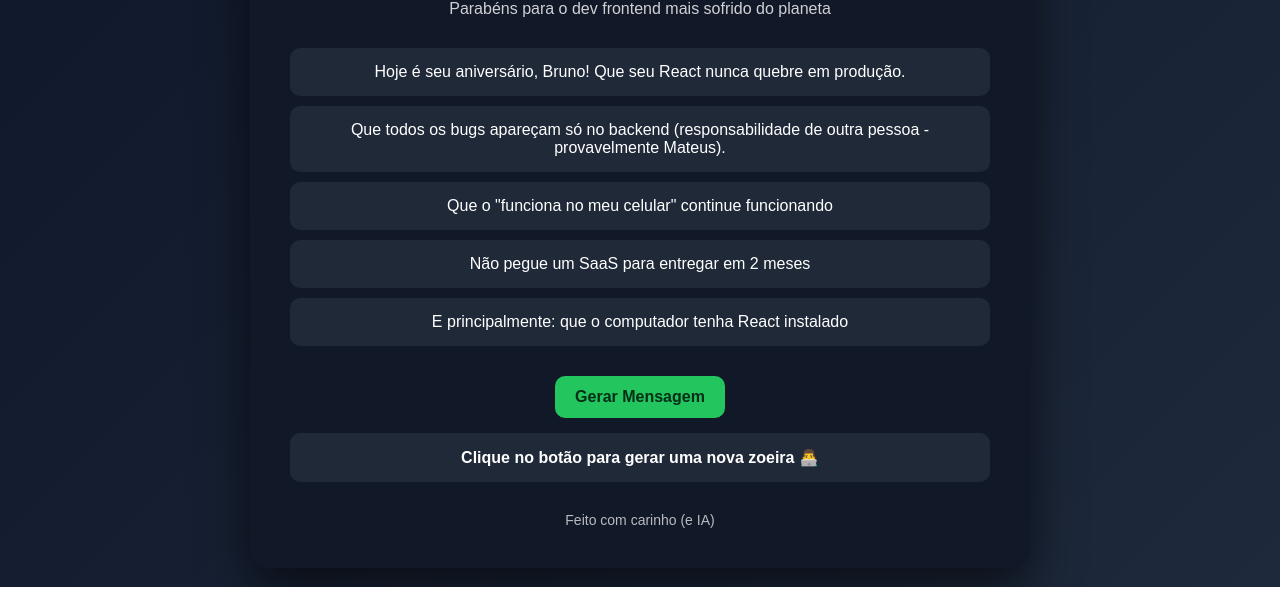
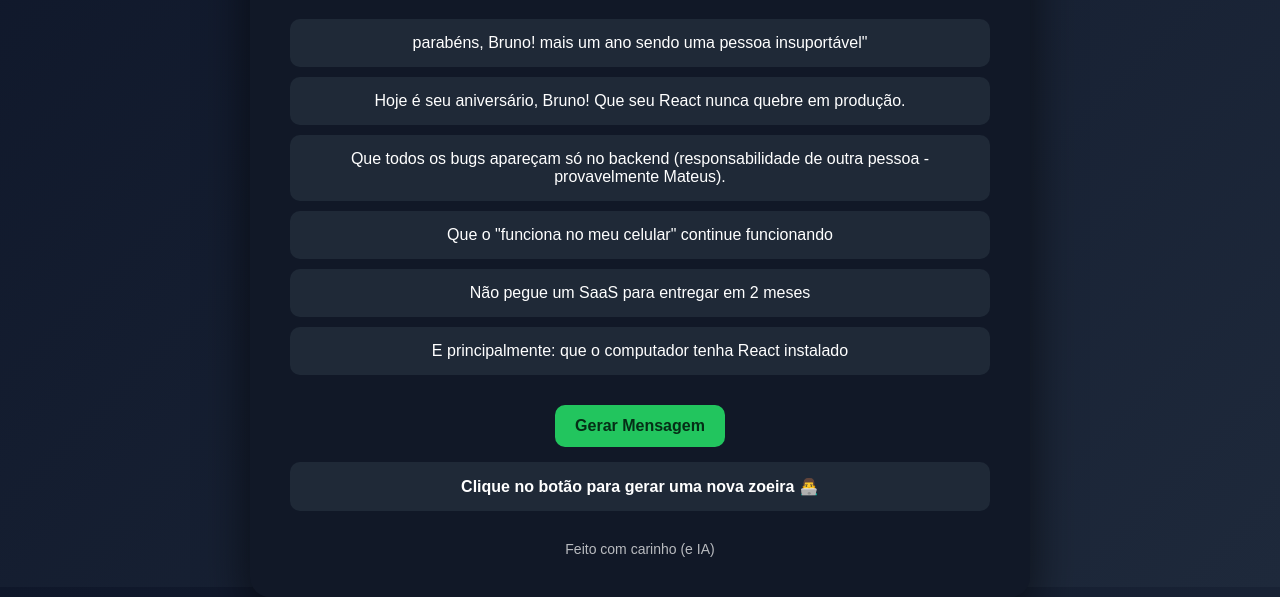
Before and after one commit to ymateu/Bruneox, a plain HTML site: page index.html in a window 1280 px wide. Shown: the part 213-810 px from the top of the page. Drawn offline with Linux system fonts and the light colour scheme.

Commit message:
Add birthday jokes for Bruno in index.html
Added a humorous birthday message for Bruno.

```diff
--- a/index.html
+++ b/index.html
@@ -63,6 +63,9 @@ footer{
 <h1>🎉 Feliz Aniversário Brunoxxx 🎉</h1>
 <div class="subtitle">Parabéns para o dev frontend mais sofrido do planeta</div>
 
+  <div class="joke">parabéns, Bruno!
+mais um ano sendo uma pessoa insuportável"</div>
+
 <div class="joke">Hoje é seu aniversário, Bruno! Que seu React nunca quebre em produção.</div>
 <div class="joke">Que todos os bugs apareçam só no backend (responsabilidade de outra pessoa - provavelmente Mateus).</div>
 <div class="joke">Que o "funciona no meu celular" continue funcionando</div>
```
